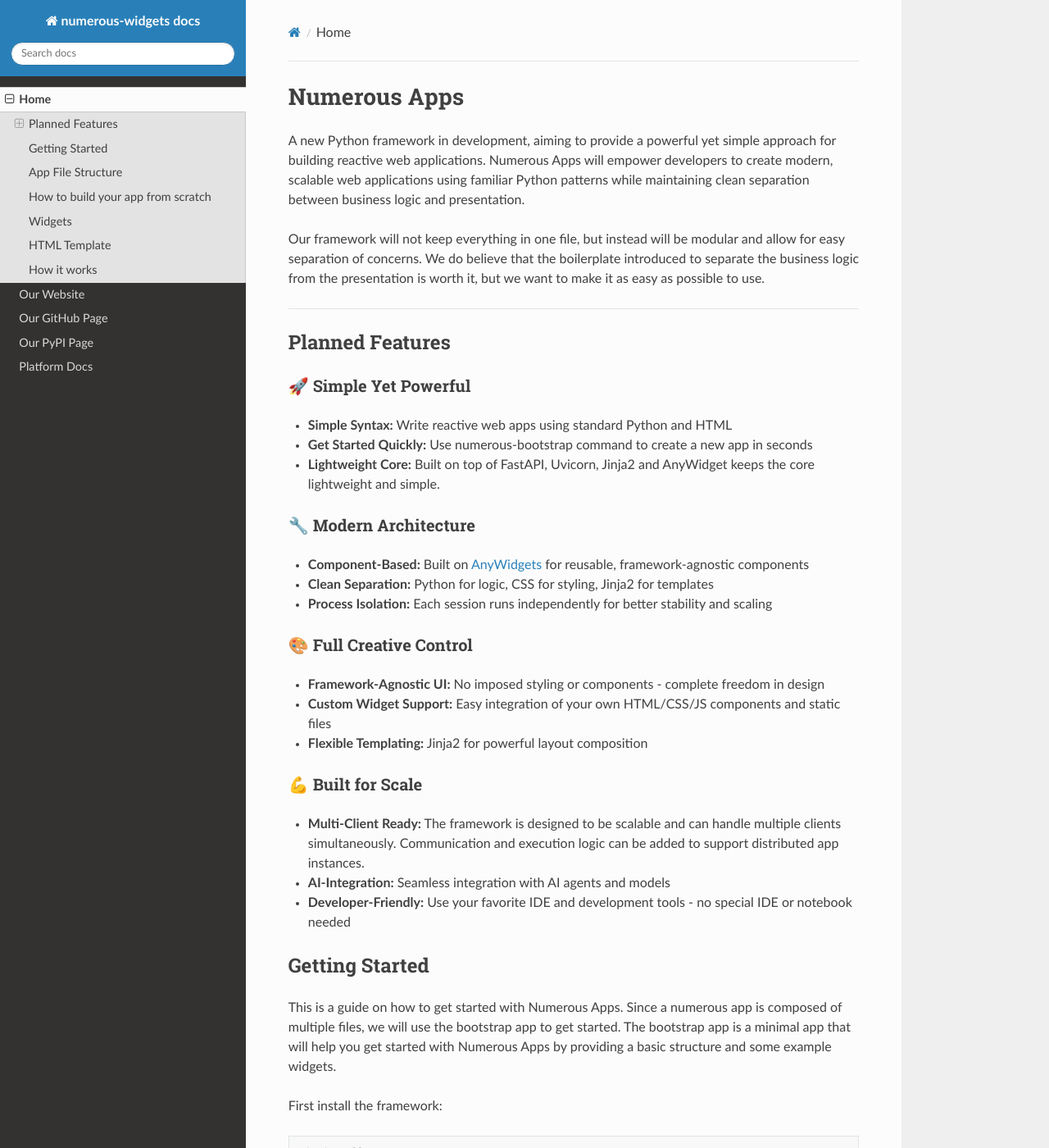
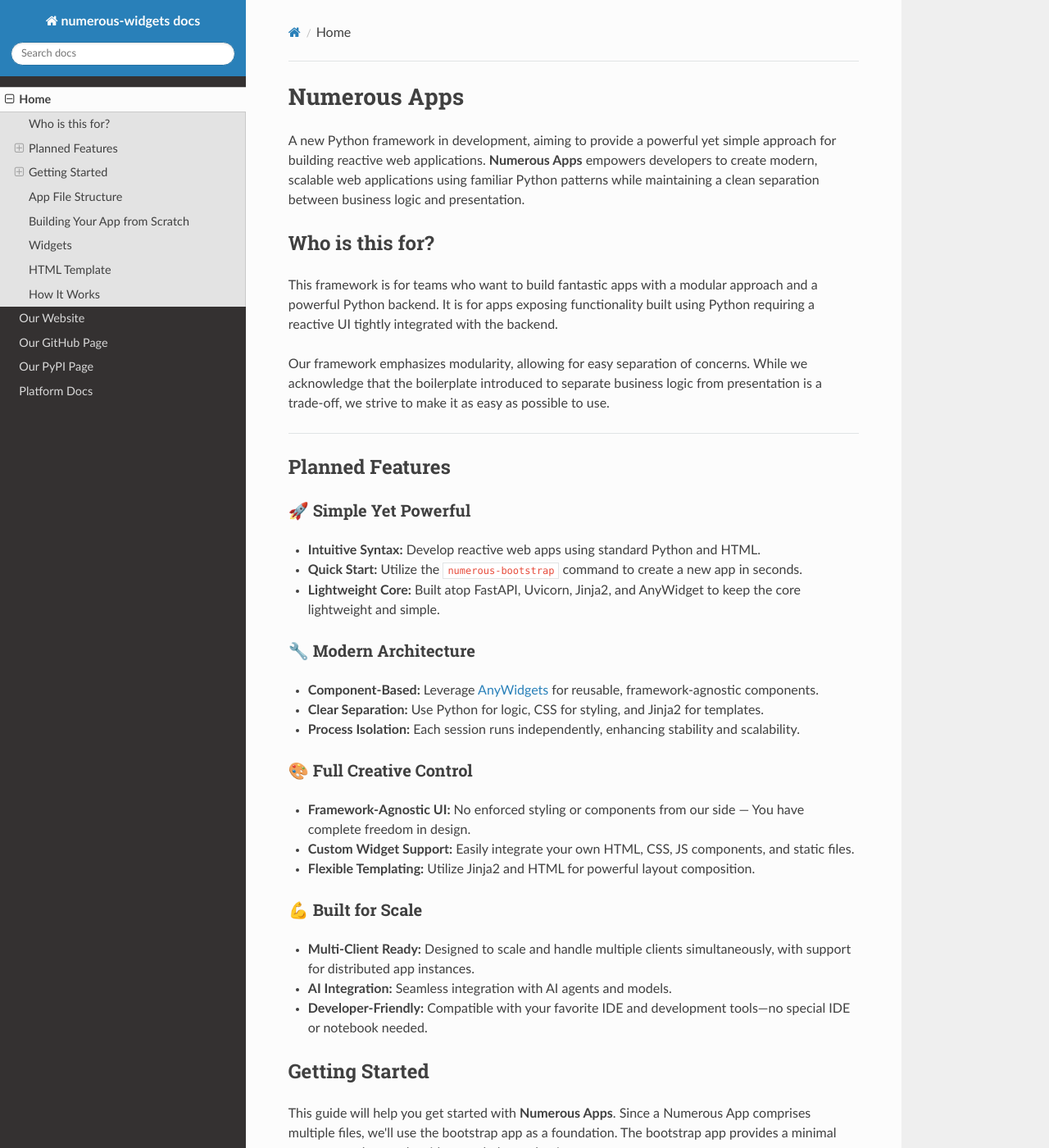
Before and after one commit to numerous-com/numerous-apps, an MkDocs documentation site: the page built from docs/README.md, in a window 1280 px wide and 1400 px high. Shown: the whole window at 82% size. Built offline with MkDocs 1.6.1, drawn with Linux system fonts in a browser that asks for light colours; nearby versions of some CDN libraries; some of the changed text lies outside the part shown.

Commit message:
fix(docs): Improve writing in readme

````diff
--- a/docs/README.md
+++ b/docs/README.md
@@ -1,65 +1,73 @@
 # Numerous Apps
 
-A new Python framework in development, aiming to provide a powerful yet simple approach for building reactive web applications. Numerous Apps will empower developers to create modern, scalable web applications using familiar Python patterns while maintaining clean separation between business logic and presentation.
+A new Python framework in development, aiming to provide a powerful yet simple approach for building reactive web applications. **Numerous Apps** empowers developers to create modern, scalable web applications using familiar Python patterns while maintaining a clean separation between business logic and presentation.
 
-Our framework will not keep everything in one file, but instead will be modular and allow for easy separation of concerns. We do believe that the boilerplate introduced to separate the business logic from the presentation is worth it, but we want to make it as easy as possible to use.
+## Who is this for?
+
+This framework is for teams who want to build fantastic apps with a modular approach and a powerful Python backend. It is for apps exposing functionality built using Python requiring a reactive UI tightly integrated with the backend.
+
+Our framework emphasizes modularity, allowing for easy separation of concerns. While we acknowledge that the boilerplate introduced to separate business logic from presentation is a trade-off, we strive to make it as easy as possible to use.
 
 ---
 
 ## Planned Features
 
 ### 🚀 **Simple Yet Powerful**
-- **Simple Syntax:** Write reactive web apps using standard Python and HTML
-- **Get Started Quickly:** Use numerous-bootstrap command to create a new app in seconds
-- **Lightweight Core:** Built on top of FastAPI, Uvicorn, Jinja2 and AnyWidget keeps the core lightweight and simple.
+- **Intuitive Syntax:** Develop reactive web apps using standard Python and HTML.
+- **Quick Start:** Utilize the `numerous-bootstrap` command to create a new app in seconds.
+- **Lightweight Core:** Built atop FastAPI, Uvicorn, Jinja2, and AnyWidget to keep the core lightweight and simple.
 
 ### 🔧 **Modern Architecture**
-- **Component-Based:** Built on [AnyWidgets](https://anywidgets.dev/) for reusable, framework-agnostic components
-- **Clean Separation:** Python for logic, CSS for styling, Jinja2 for templates
-- **Process Isolation:** Each session runs independently for better stability and scaling
+- **Component-Based:** Leverage [AnyWidgets](https://anywidgets.dev/) for reusable, framework-agnostic components.
+- **Clear Separation:** Use Python for logic, CSS for styling, and Jinja2 for templates.
+- **Process Isolation:** Each session runs independently, enhancing stability and scalability.
 
 ### 🎨 **Full Creative Control**
-- **Framework-Agnostic UI:** No imposed styling or components - complete freedom in design
-- **Custom Widget Support:** Easy integration of your own HTML/CSS/JS components and static files
-- **Flexible Templating:** Jinja2 for powerful layout composition
+- **Framework-Agnostic UI:** No enforced styling or components from our side — You have complete freedom in design.
+- **Custom Widget Support:** Easily integrate your own HTML, CSS, JS components, and static files.
+- **Flexible Templating:** Utilize Jinja2 and HTML for powerful layout composition.
 
 ### 💪 **Built for Scale**
-- **Multi-Client Ready:** The framework is designed to be scalable and can handle multiple clients simultaneously. Communication and execution logic can be added to support distributed app instances.
-- **AI-Integration:** Seamless integration with AI agents and models
-- **Developer-Friendly:** Use your favorite IDE and development tools - no special IDE or notebook needed
+- **Multi-Client Ready:** Designed to scale and handle multiple clients simultaneously, with support for distributed app instances.
+- **AI Integration:** Seamless integration with AI agents and models.
+- **Developer-Friendly:** Compatible with your favorite IDE and development tools—no special IDE or notebook needed.
 
 ## Getting Started
 
-This is a guide on how to get started with Numerous Apps. Since a numerous app is composed of multiple files, we will use the bootstrap app to get started. The bootstrap app is a minimal app that will help you get started with Numerous Apps by providing a basic structure and some example widgets.
+This guide will help you get started with **Numerous Apps**. Since a Numerous App comprises multiple files, we'll use the bootstrap app as a foundation. The bootstrap app provides a minimal structure and example widgets to help you begin.
 
-First install the framework:
+### Installation
+
+First, install the framework:
 
 ```bash
 pip install numerous-apps
 ```
 
-Then bootstrap your first app:
+### Bootstrapping Your First App
+
+Then, bootstrap your first app:
 
 ```bash
 numerous-bootstrap my_app
 ```
 
-This will create a new directory called `my_app` with the basic structure of a Numerous App. The command will boostrap the necessary files and folders, and install the dependencies. Finally the app server (uvicorn) will be started, and you can access the app at `http://127.0.0.1:8000`.
+This command creates a new directory called `my_app` with the basic structure of a Numerous App. It initializes the necessary files and folders, installs dependencies, and starts the app server (`uvicorn`). You can access the app at [http://127.0.0.1:8000](http://127.0.0.1:8000).
 
-You can try out the app and then start making changes to the code.
+Try out the app and start making changes to the code.
 
 ## App File Structure
 
 The minimal app consists of the following files:
 
-- `app.py`: The main app file defining the widgets, business logic and reactivity.
-- `index.html.j2`: The main template file which will be used to define the layout of the app.
-- `static/`: A folder for static files, which will be served as-is by the server. Use it for images, css, js, etc.
-- `requirements.txt`: The dependencies for the app.
+- `app.py`: The main application file defining widgets, business logic, and reactivity.
+- `index.html.j2`: The primary template file used to define the app's layout.
+- `static/`: A directory for static files (images, CSS, JS, etc.), served as-is by the server.
+- `requirements.txt`: Lists the app's dependencies.
 
-## How to build your app from scratch
+## Building Your App from Scratch
 
-You can use the bootstrap app as a starting point, but here is a walkthrough on how to build your app from scratch you can read if you want to understand how the framework works and how to use it to develop your own apps.
+While the bootstrap app is a helpful starting point, here's a walkthrough on building your app from scratch. This guide helps you understand the framework's workings and how to leverage it to develop your own apps.
 
 - Create a Python file for your app eg. `app.py`.
 
@@ -151,11 +159,12 @@
 
 You can include CSS, JS and image files in the static folder, and reference them in the html template like this: `<link href="static/css/styles.css" rel="stylesheet">`
 
-## How it works
+## How It Works
 
-The numerous apps framework is built on FastAPI and using uvicorn to serve the app. The app is served as a static file server, which means that the html template is served as a static file.
-When the browser requests the root url, the server will serve the html content created by inserting a div with the id of each widget into the html template using jinja2.
+The **Numerous Apps** framework is built on FastAPI and uses Uvicorn to serve the app.
 
-The framework includes a numerous.js file which is a javascript library fetch the widgets from the server and render them. This javascript also acts as a websocket client to the server, connecting the widgets with the server and further to the Python app code. The widgets are passed the div with corresponding id, and then the widget renders itself into the div.
+When the browser requests the root URL, the server serves the HTML content by inserting a `div` with each widget's corresponding key as the ID into the HTML template using Jinja2.
 
-Each new instance or session of the app is created by launching running 'app.py' in a new process or thread. The client obtains a session id from the server, and then uses this id to connect to the server. The server then uses this id to route the client requests to the correct process or thread.
+The framework includes a `numerous.js` file, a JavaScript library that fetches widgets from the server and renders them. This JavaScript also acts as a WebSocket client, connecting widgets with the server and the Python app code. Widgets are passed the corresponding `div` and then render themselves within it.
+
+Each new instance or session of the app is created by running `app.py` in a new process or thread. The client obtains a session ID from the server and uses this ID to connect. The server uses this ID to route client requests to the correct process or thread.
````
